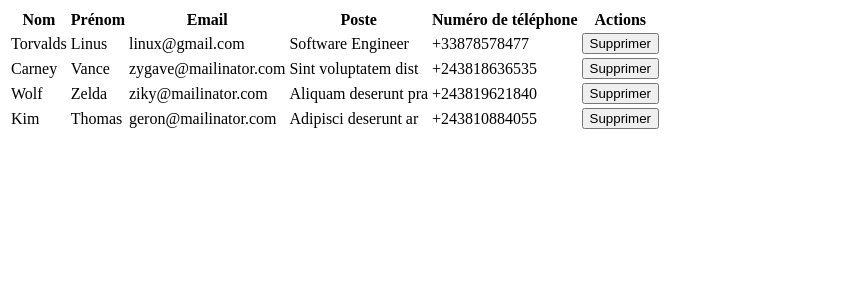
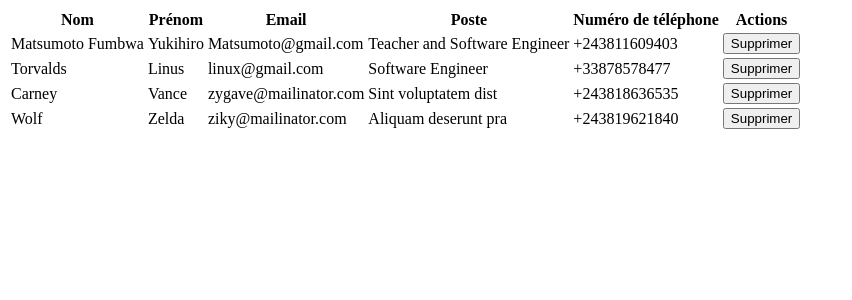
Before and after one commit to jochri3/contacts_list_1_3_december_2021, a React (Create React App) app: page / in a window 1280 px wide. Shown: the top 300 px of the page, without its empty margins (0-852 px from the left). Built offline with nearby package versions, Linux system fonts and the light colour scheme; data requests are answered from the project's data file.

Commit message:
add asychronous delete and useEffect dependency

```diff
--- a/mock-api/database.json
+++ b/mock-api/database.json
@@ -1,5 +1,14 @@
 {
   "contacts": [
+    {
+      "id": "607cf129311fcb0015dd6e89",
+      "first_name": "Yukihiro",
+      "last_name": "Matsumoto Fumbwa",
+      "email": "Matsumoto@gmail.com",
+      "phone_number": "+243811609403",
+      "position": "Teacher and Software Engineer",
+      "work_address": "Tokyo"
+    },
     {
       "id": "607cf19e311fcb0015dd6e8b",
       "first_name": "Linus",
@@ -26,15 +35,6 @@
       "phone_number": "+243819621840",
       "position": "Aliquam deserunt pra",
       "work_address": "Debitis dolorem dolo"
-    },
-    {
-      "id": "6091487dc3c58500158f9928",
-      "first_name": "Thomas",
-      "last_name": "Kim",
-      "email": "geron@mailinator.com",
-      "phone_number": "+243810884055",
-      "position": "Adipisci deserunt ar",
-      "work_address": "Minima enim dolore i"
     }
   ]
 }
--- a/src/components/app.tsx
+++ b/src/components/app.tsx
@@ -1,32 +1,43 @@
-import React from "react";
+import { useState, useEffect } from "react";
 import axios from "axios";
 import IContact from "../interfaces/i-contacts";
 import ContactsList from "./contacts/contacts-list";
 
 const App: React.FC = () => {
   // Mise en place du type static
-  const [contacts, setContacts] = React.useState<IContact[]>([]);
-
+  const [contacts, setContacts] = useState<IContact[]>([]);
+  const [updateState, setUpdateState] = useState<number>(0); //force UI update
   // Mise en place du typage static
-  async function fetchContacts() {
-    const contacts = await axios
-      .get<IContact[]>("http://localhost:3333/contacts")
-      .then((res) => res.data);
+  async function fetchContacts(): Promise<IContact[]> {
+    let contacts: IContact[] = [];
+    try {
+      contacts = await axios
+        .get<IContact[]>("http://localhost:3333/contacts")
+        .then((res) => res.data);
+    } catch (error) {
+      console.log(error);
+    }
     return contacts;
   }
 
-  React.useEffect(() => {
+  async function deletContactById(id: string): Promise<void> {
+    try {
+      await axios.delete(`http://localhost:3333/contacts/${id}`);
+    } catch (error) {
+      console.log(error);
+    }
+  }
+
+  useEffect(() => {
     (async () => {
       const contacts = await fetchContacts().then((data) => data);
       setContacts(contacts);
     })();
-  }, []);
+  }, [updateState]); //dependencie array to initate useEffect call
 
-  const deleteContact = (id: string) => {
-    const newState = [...contacts]; //Creating new array from existing copy
-    const index = newState.findIndex((contact) => contact.id === id);
-    newState.splice(index, 1);
-    setContacts(newState);
+  const deleteContact = async (id: string) => {
+    await deletContactById(id);
+    setUpdateState(updateState + 1); //For for UI update
   };
   return <ContactsList contacts={contacts} deleteContact={deleteContact} />;
 };
```
